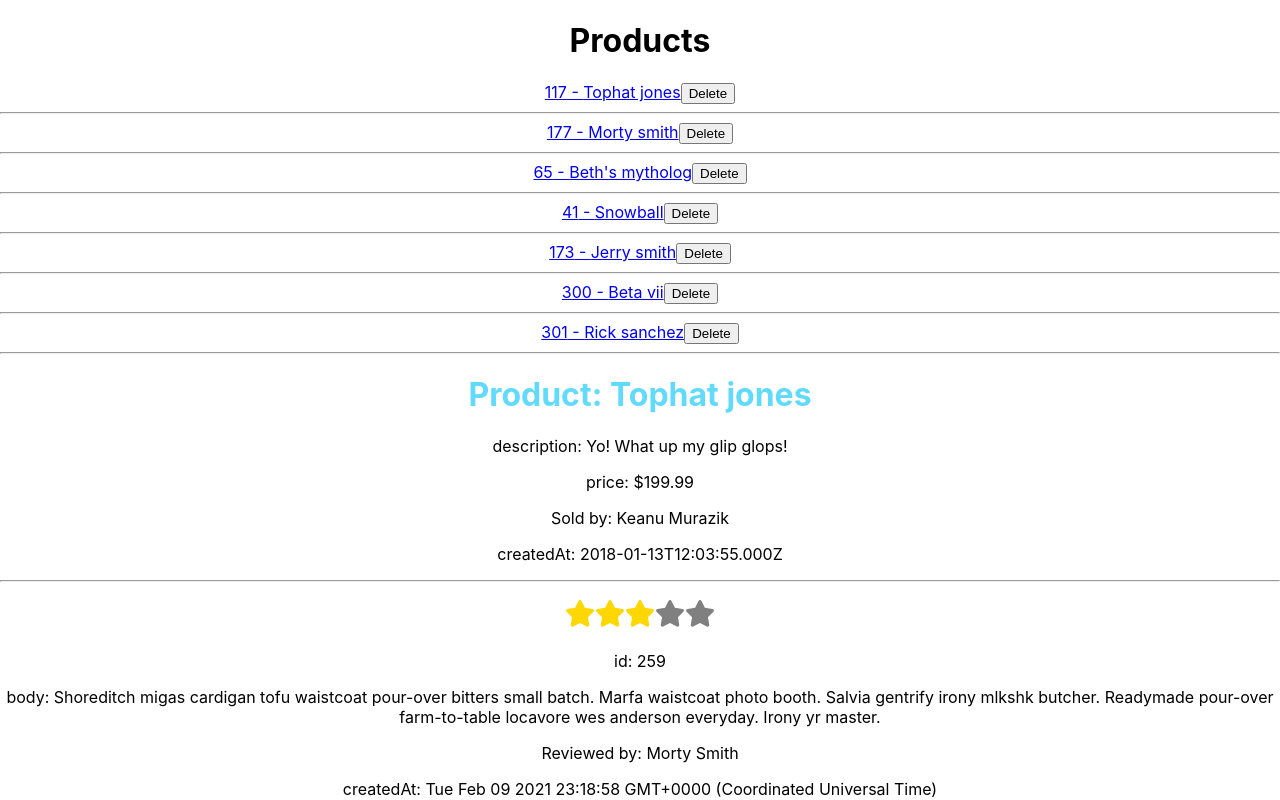
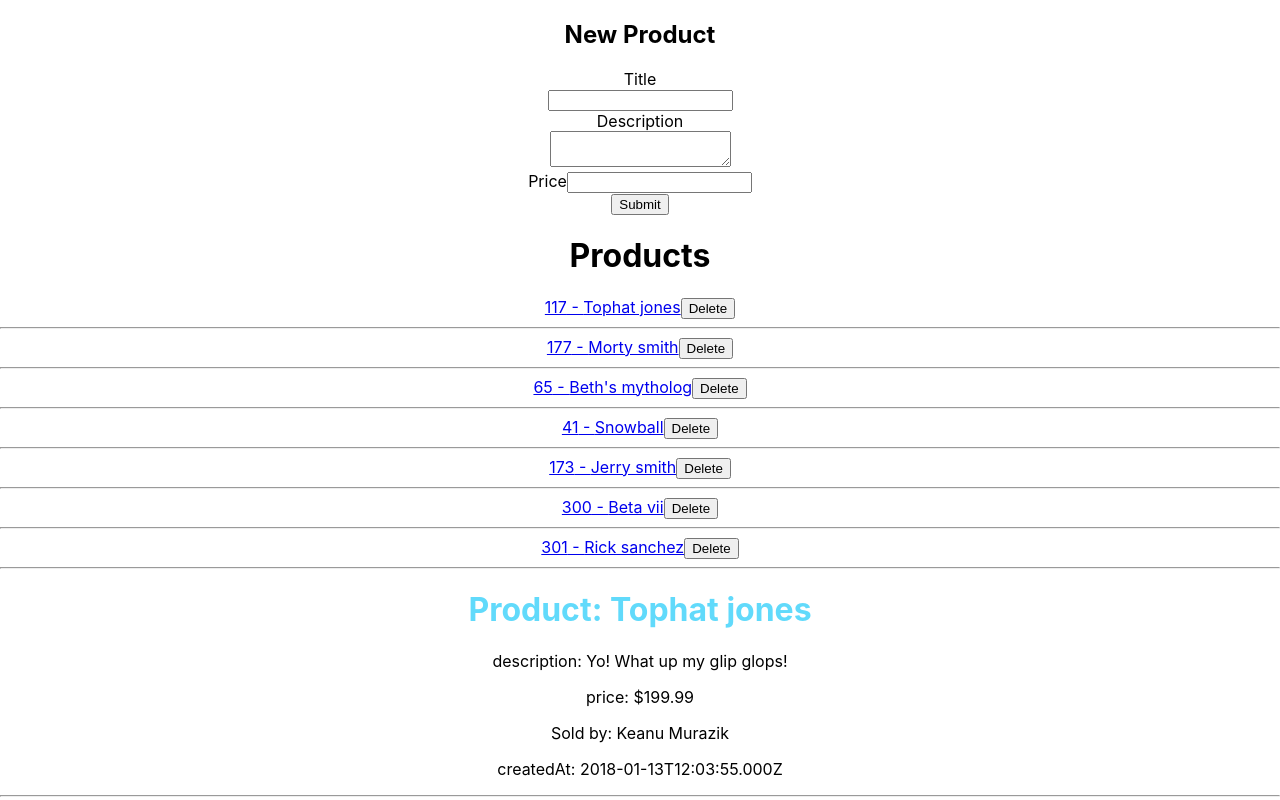
Before and after one commit to CodeCoreYVR/amazing_amazon_react_mar_2021, a React (Create React App) app: page / in a window 1280 px wide. Shown: the top 800 px of the page. Built offline with nearby package versions, Linux system fonts and the light colour scheme.

Commit message:
[Lab] Create New products

```diff
--- /dev/null
+++ b/src/components/ProductForm.js
@@ -0,0 +1,39 @@
+import React from 'react'
+
+const ProductForm = ({createProduct}) => {
+    const handleSubmit = (event) => {
+        event.preventDefault();
+        const formData = new FormData(event.currentTarget)
+        const params = {
+            title: formData.get('title'),
+            description: formData.get('description'),
+            price: formData.get('price')
+        }
+        createProduct(params)
+    }
+    return(
+        <form onSubmit={handleSubmit}>
+            <h2>New Product</h2>
+            <div>
+                <label htmlFor="title">Title</label>
+                <br/>
+                <input name="title" id="title"/>
+            </div>
+            <div>
+                <label htmlFor="description">Description</label>
+                <br/>
+                <textarea name="description" id="description"/>
+            </div>
+            <div>
+                <label htmlFor="price">Price</label>
+                <input name="price" id="price" type="number" step="0.1" min="0" />
+                <br/>
+            </div>
+            <div>
+                <input type="submit" value="Submit"/>
+            </div>
+        </form>
+    )
+}
+
+export default ProductForm;
--- a/src/components/ProductIndexPage.js
+++ b/src/components/ProductIndexPage.js
@@ -1,10 +1,12 @@
 import React, { Component } from 'react'
 import productsData from '../data/productsData'
+import ProductForm from './ProductForm'
 
 class ProductIndexPage extends Component {
     constructor(props) {
         super(props);
         this.state = { products : productsData }
+        this.createProduct = this.createProduct.bind(this)
     }
 
     deleteProduct(id){
@@ -16,9 +18,25 @@ class ProductIndexPage extends Component {
         )
     }
 
+    createProduct(params){
+        this.setState((state) => {
+          return {
+            products: [
+              ...state.products,
+              {
+                id:  Math.max(...state.products.map(p => p.id)) + 1,
+                ...params
+              }
+            ]
+          }
+        })
+      }
+
+
     render(){
         return (
           <main>
+            <ProductForm createProduct={this.createProduct}/>
             <h1>Products</h1>
             <ul
               style={{
```
